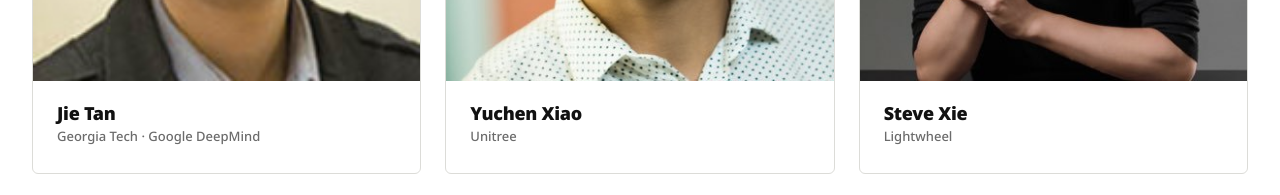
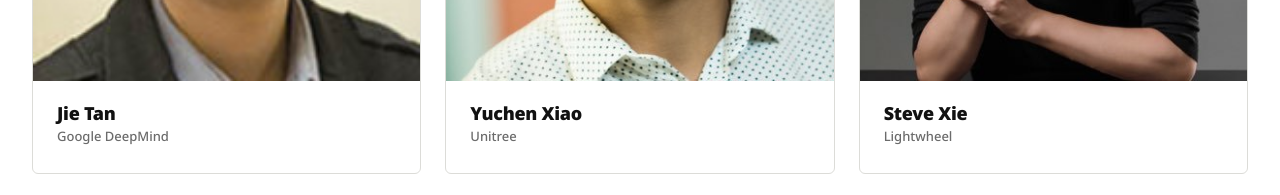
Before and after one commit to humanoid-ikea-assembly-challenge/humanoid-ikea-assembly-challenge.github.io, a plain HTML site: page index.html in a window 1280 px wide. Shown: the part 5080-5275 px from the top of the page. Drawn offline with Linux system fonts and the light colour scheme.

Commit message:
Mirror web/ from frodobots-org/humanoid-ikea-assembly-challenge@27aa361

```diff
--- a/index.html
+++ b/index.html
@@ -1218,7 +1218,7 @@ body.lightbox-open { overflow: hidden; }
         <div class="ph"><img src="assets/organizers/jie-tan.jpg" alt="Jie Tan"></div>
         <div class="body">
           <h4>Jie Tan</h4>
-          <div class="aff">Georgia Tech · Google DeepMind</div>
+          <div class="aff">Google DeepMind</div>
         </div>
       </div>
       <div class="team-card">
```
